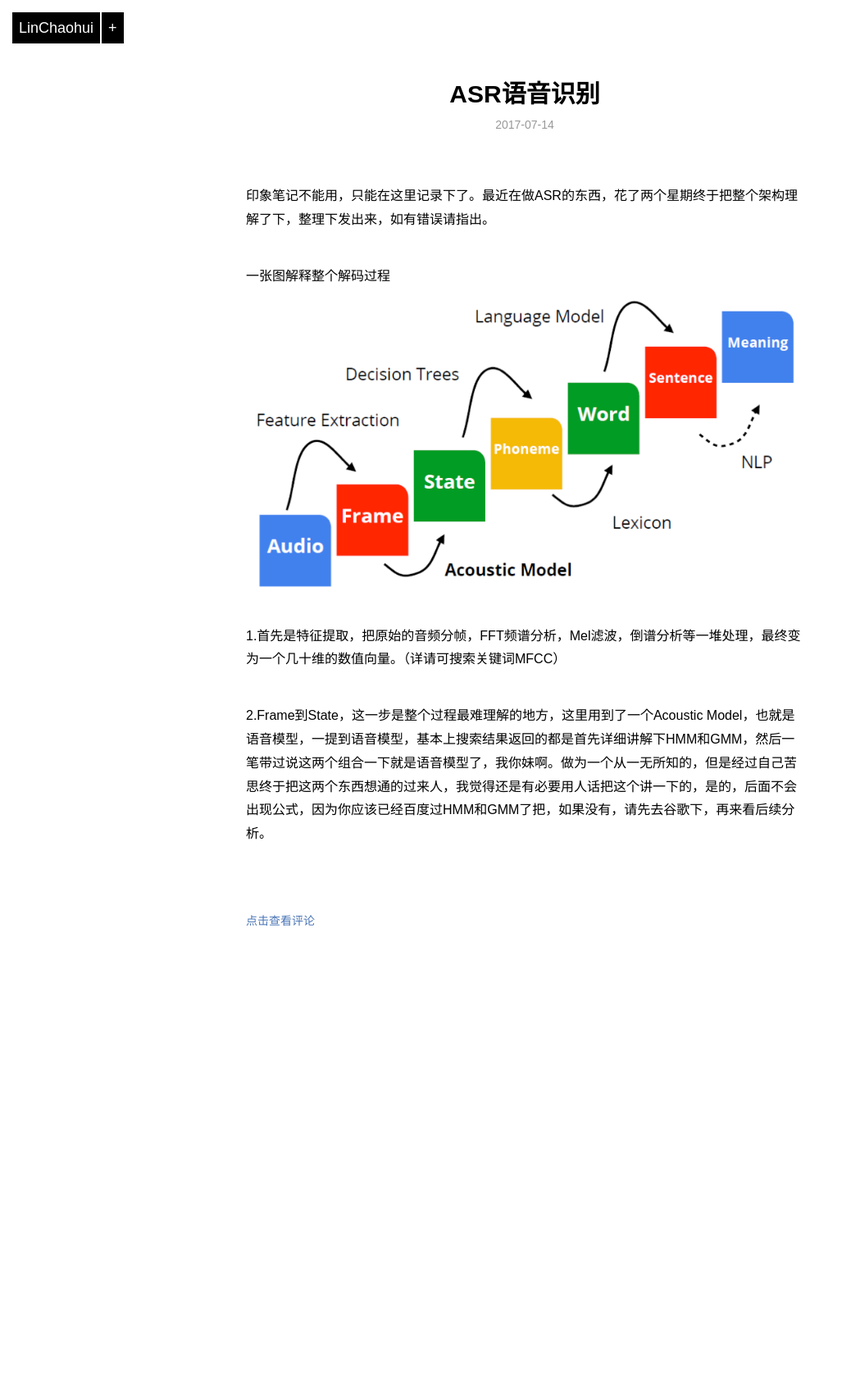
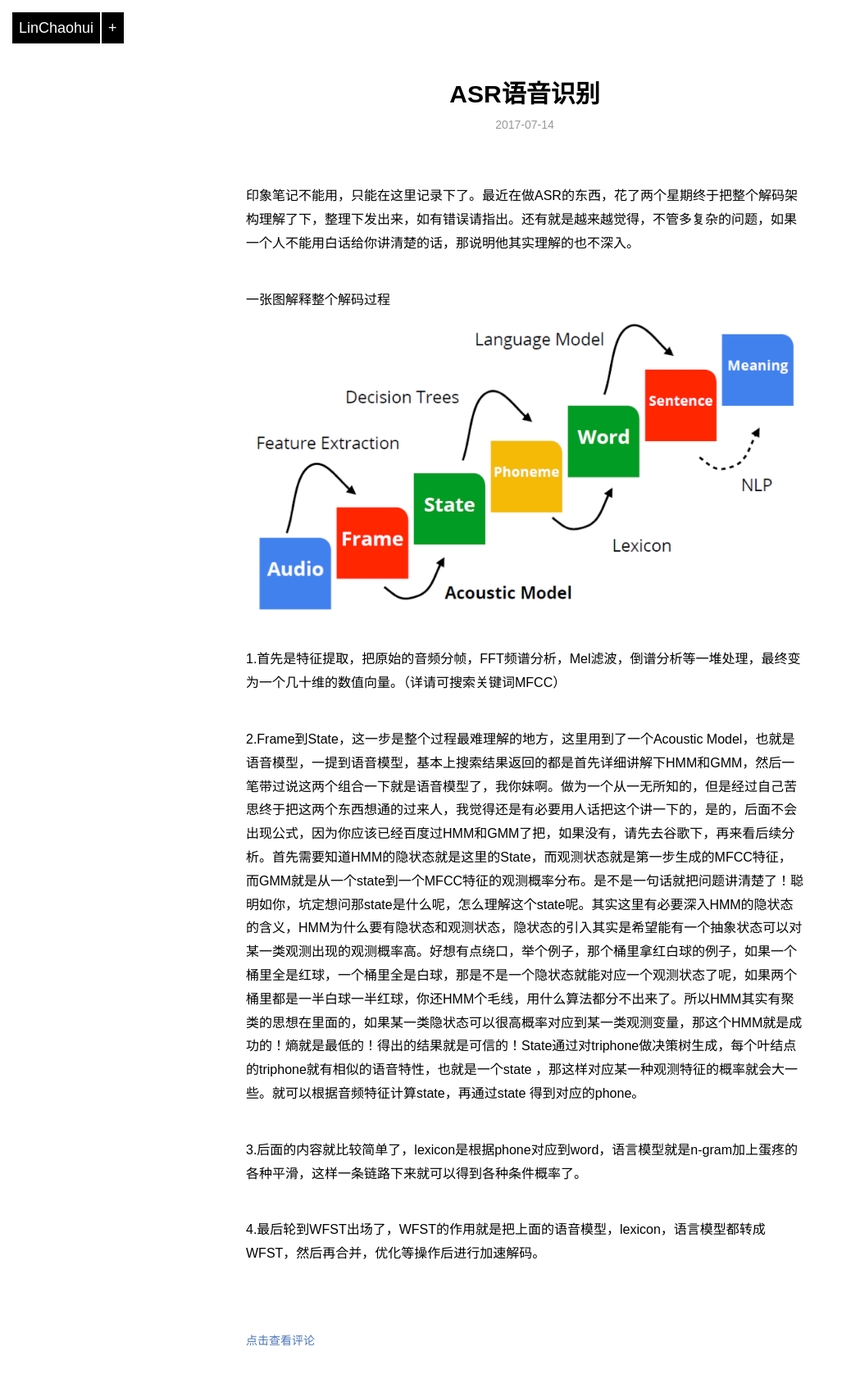
Before and after one commit to chaohui0/chaohui0.github.com, a Jekyll site: the page built from _posts/blog/2017-07-14-asr.md, in a window 1280 px wide. Shown: the whole page at 82% size, without its empty margins (0-1027 px from the left). Built offline with Jekyll 4.4.1, drawn with Linux system fonts in a browser that asks for light colours; before the commit the page ends 1192 px from its top, so only the background shows below that; grey boxes are pictures that could not be loaded.

Commit message:
Update 2017-07-14-asr.md

```diff
--- a/_posts/blog/2017-07-14-asr.md
+++ b/_posts/blog/2017-07-14-asr.md
@@ -5,17 +5,19 @@ description: asr
 category: blog
 ---
 
-印象笔记不能用，只能在这里记录下了。最近在做ASR的东西，花了两个星期终于把整个架构理解了下，整理下发出来，如有错误请指出。
+印象笔记不能用，只能在这里记录下了。最近在做ASR的东西，花了两个星期终于把整个解码架构理解了下，整理下发出来，如有错误请指出。还有就是越来越觉得，不管多复杂的问题，如果一个人不能用白话给你讲清楚的话，那说明他其实理解的也不深入。
 
 一张图解释整个解码过程
 ![asr](/images/asr.png)
 
 1.首先是特征提取，把原始的音频分帧，FFT频谱分析，Mel滤波，倒谱分析等一堆处理，最终变为一个几十维的数值向量。（详请可搜索关键词MFCC）
 
-2.Frame到State，这一步是整个过程最难理解的地方，这里用到了一个Acoustic Model，也就是语音模型，一提到语音模型，基本上搜索结果返回的都是首先详细讲解下HMM和GMM，然后一笔带过说这两个组合一下就是语音模型了，我你妹啊。做为一个从一无所知的，但是经过自己苦思终于把这两个东西想通的过来人，我觉得还是有必要用人话把这个讲一下的，是的，后面不会出现公式，因为你应该已经百度过HMM和GMM了把，如果没有，请先去谷歌下，再来看后续分析。
+2.Frame到State，这一步是整个过程最难理解的地方，这里用到了一个Acoustic Model，也就是语音模型，一提到语音模型，基本上搜索结果返回的都是首先详细讲解下HMM和GMM，然后一笔带过说这两个组合一下就是语音模型了，我你妹啊。做为一个从一无所知的，但是经过自己苦思终于把这两个东西想通的过来人，我觉得还是有必要用人话把这个讲一下的，是的，后面不会出现公式，因为你应该已经百度过HMM和GMM了把，如果没有，请先去谷歌下，再来看后续分析。首先需要知道HMM的隐状态就是这里的State，而观测状态就是第一步生成的MFCC特征，而GMM就是从一个state到一个MFCC特征的观测概率分布。是不是一句话就把问题讲清楚了！聪明如你，坑定想问那state是什么呢，怎么理解这个state呢。其实这里有必要深入HMM的隐状态的含义，HMM为什么要有隐状态和观测状态，隐状态的引入其实是希望能有一个抽象状态可以对某一类观测出现的观测概率高。好想有点绕口，举个例子，那个桶里拿红白球的例子，如果一个桶里全是红球，一个桶里全是白球，那是不是一个隐状态就能对应一个观测状态了呢，如果两个桶里都是一半白球一半红球，你还HMM个毛线，用什么算法都分不出来了。所以HMM其实有聚类的思想在里面的，如果某一类隐状态可以很高概率对应到某一类观测变量，那这个HMM就是成功的！熵就是最低的！得出的结果就是可信的！State通过对triphone做决策树生成，每个叶结点的triphone就有相似的语音特性，也就是一个state
+，那这样对应某一种观测特征的概率就会大一些。就可以根据音频特征计算state，再通过state 得到对应的phone。
 
+3.后面的内容就比较简单了，lexicon是根据phone对应到word，语言模型就是n-gram加上蛋疼的各种平滑，这样一条链路下来就可以得到各种条件概率了。
 
-
+4.最后轮到WFST出场了，WFST的作用就是把上面的语音模型，lexicon，语言模型都转成WFST，然后再合并，优化等操作后进行加速解码。
 
 
 
```
